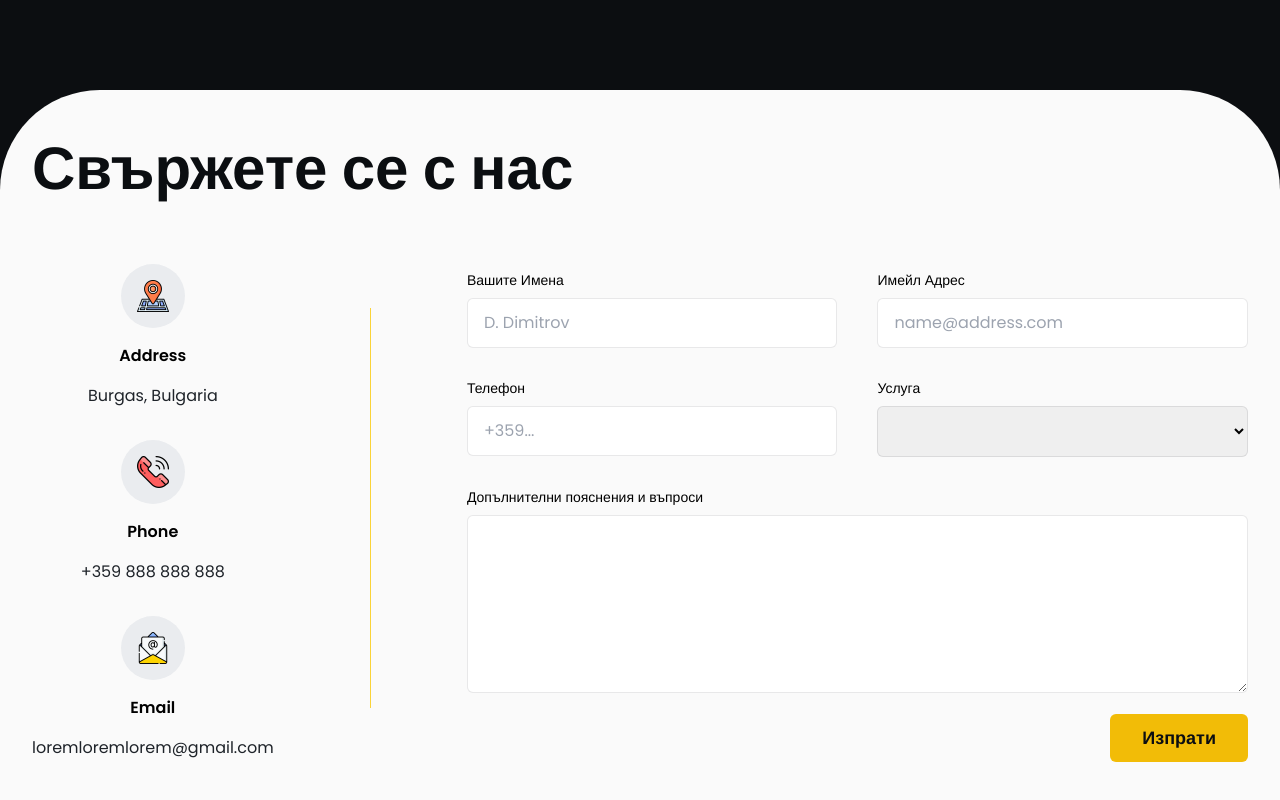
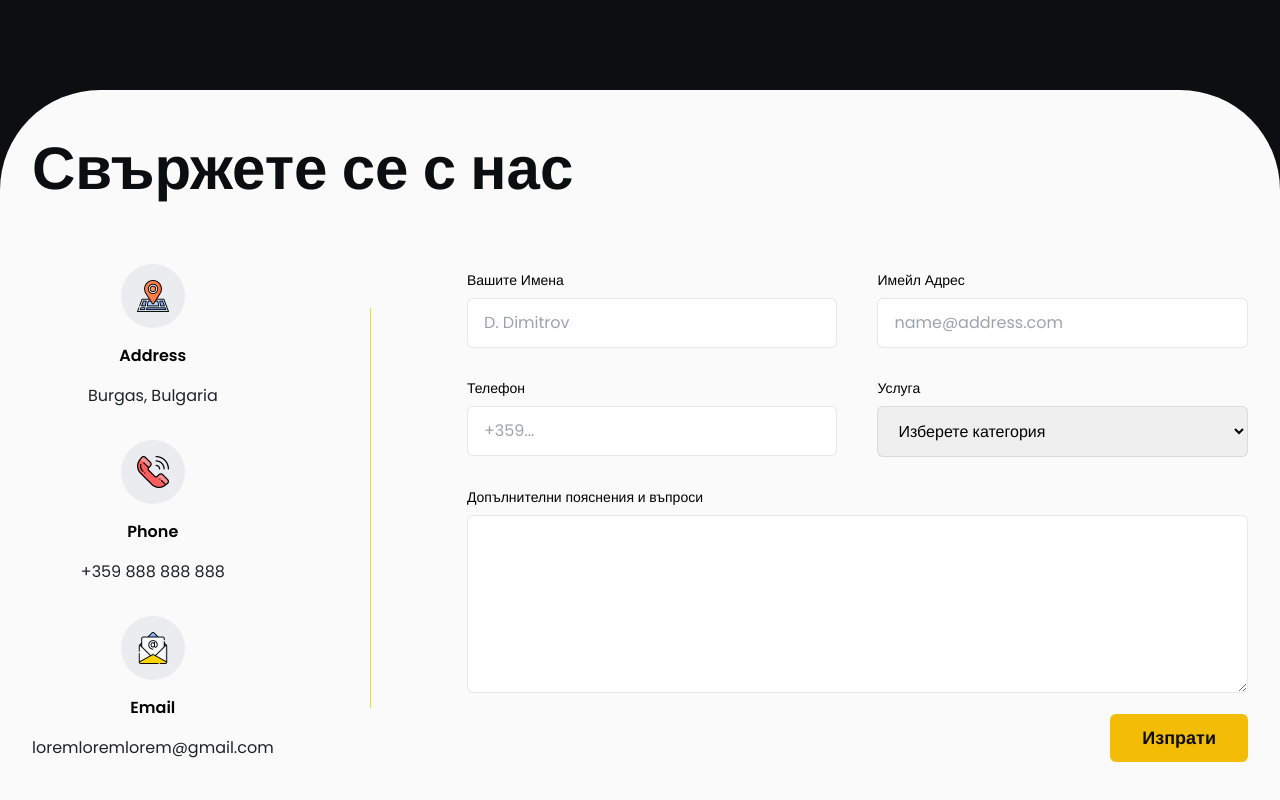
Before and after one commit to ddimitrov1108/sellstone, a React (Vite) app: page / in a window 1280 px wide. Shown: the part 2082-2882 px from the top of the page. Built offline with nearby package versions, Linux system fonts and the light colour scheme.

Commit message:
contacts init

```diff
--- a/src/components/forms/ContactUsForm.jsx
+++ b/src/components/forms/ContactUsForm.jsx
@@ -78,6 +78,7 @@ export default function ContactUsForm() {
             name="categoryType"
             type="select"
             label="Услуга"
+            hiddenOptionText="Изберете категория"
             options={servicesArr}
             component={Select}
             fullWidth
--- a/src/components/ui/formik/Select.jsx
+++ b/src/components/ui/formik/Select.jsx
@@ -5,6 +5,7 @@ import ErrorMessage from "./ErrorMessage";
 export default function Select({
   label = "",
   options = [],
+  hiddenOptionText = "",
   fullWidth = false,
   className,
   field,
@@ -32,7 +33,7 @@ export default function Select({
             : "border-black-light/10 focus:outline-gold-main"
         )}
       >
-        <option value="" selected hidden></option>
+        <option value="" selected hidden>{hiddenOptionText}</option>
         {options.map((option, index) => (
           <option key={index} value={option} className="text-black-main">
             {option}
```
